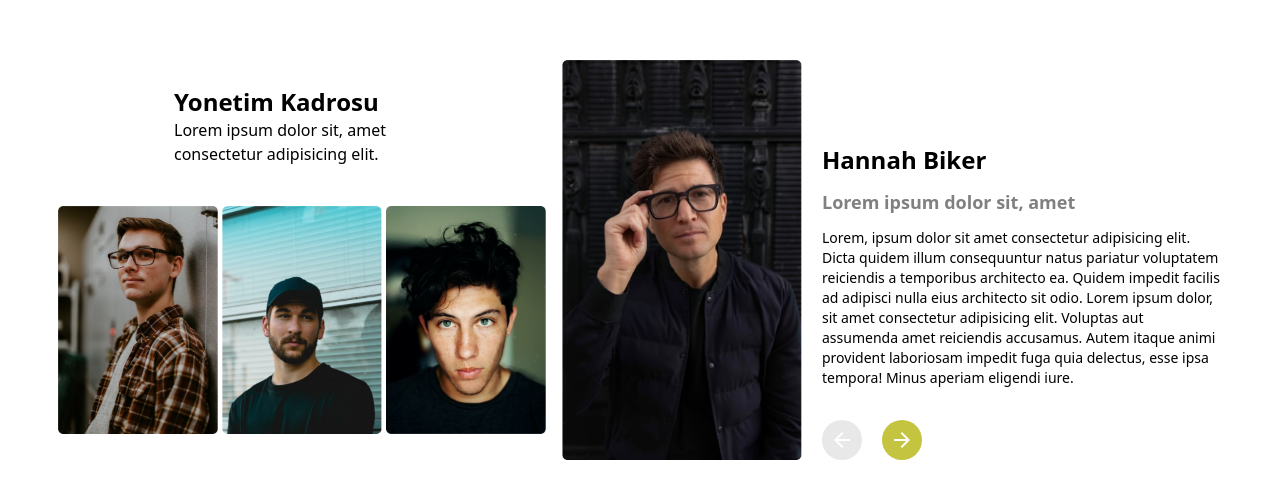
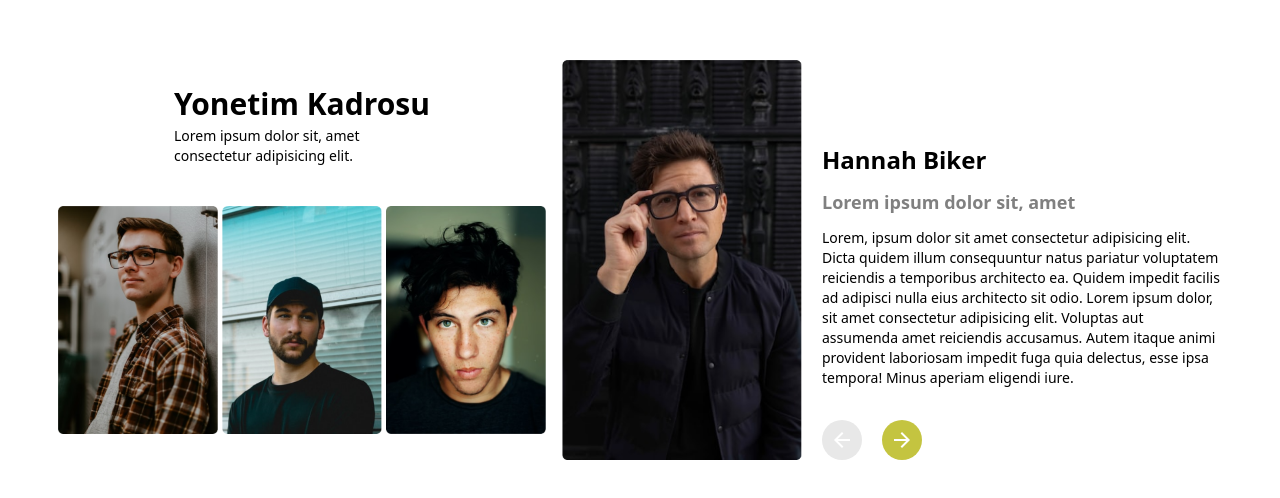
Before and after one commit to the-coder-kalisa/slider, a React (Vite) app: page / in a window 1280 px wide. Shown: the part 140-638 px from the top of the page. Built offline with nearby package versions, Linux system fonts and the light colour scheme.

Commit message:
now it is okay

```diff
--- a/src/components/Right.tsx
+++ b/src/components/Right.tsx
@@ -6,9 +6,9 @@ import Person3 from "../images/second.png";
 const Right: FC = () => {
   return (
     <div className="flex flex-col gap-10 items-center">
-      <div>
-        <div className="font-bold text-2xl">Yonetim Kadrosu</div>
-        <div className="max-w-[16rem]">
+      <div className="flex flex-col gap-1">
+        <div className="font-bold text-3xl">Yonetim Kadrosu</div>
+        <div className="max-w-[16rem] text-sm">
           Lorem ipsum dolor sit, amet consectetur adipisicing elit.
         </div>
       </div>
```
